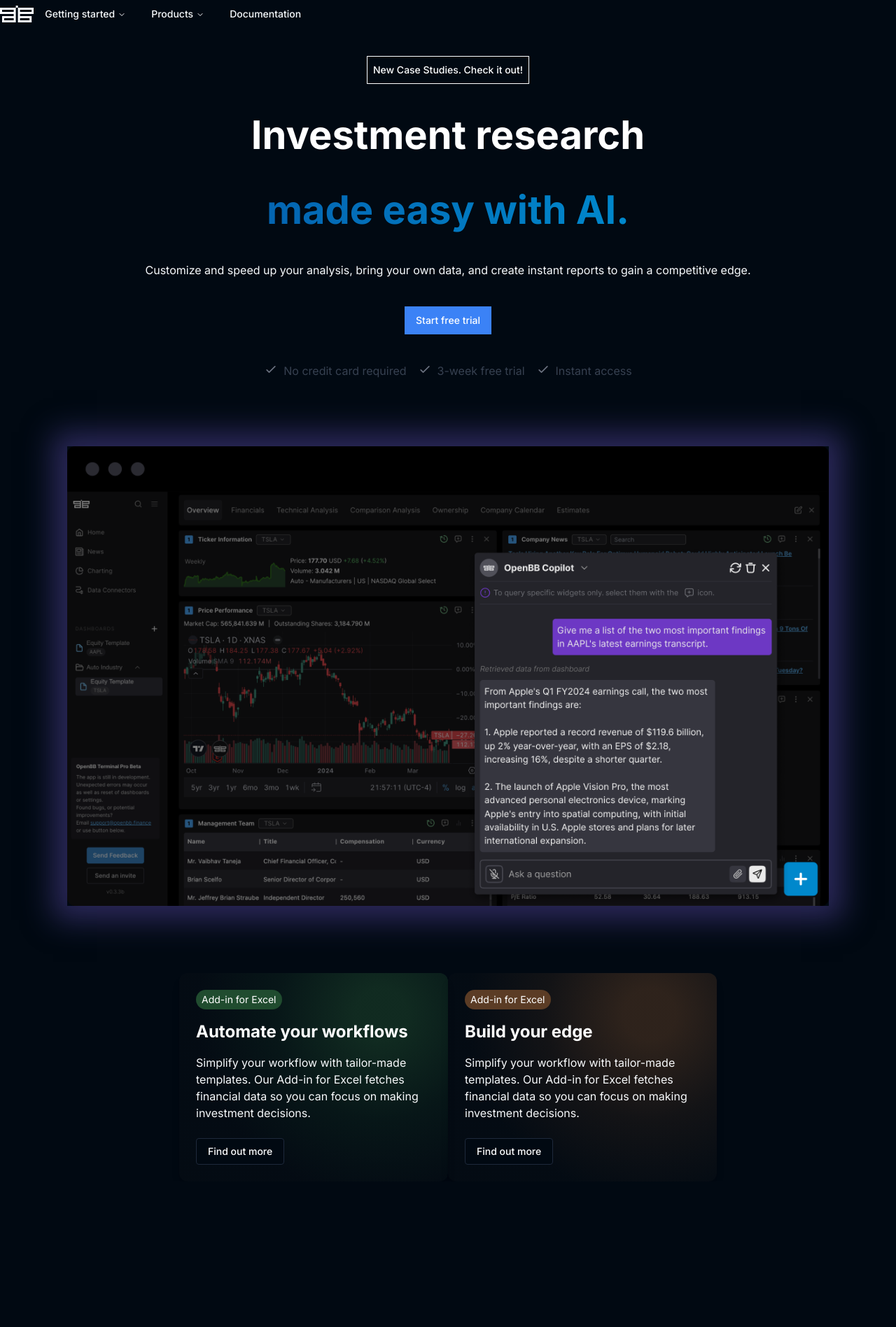
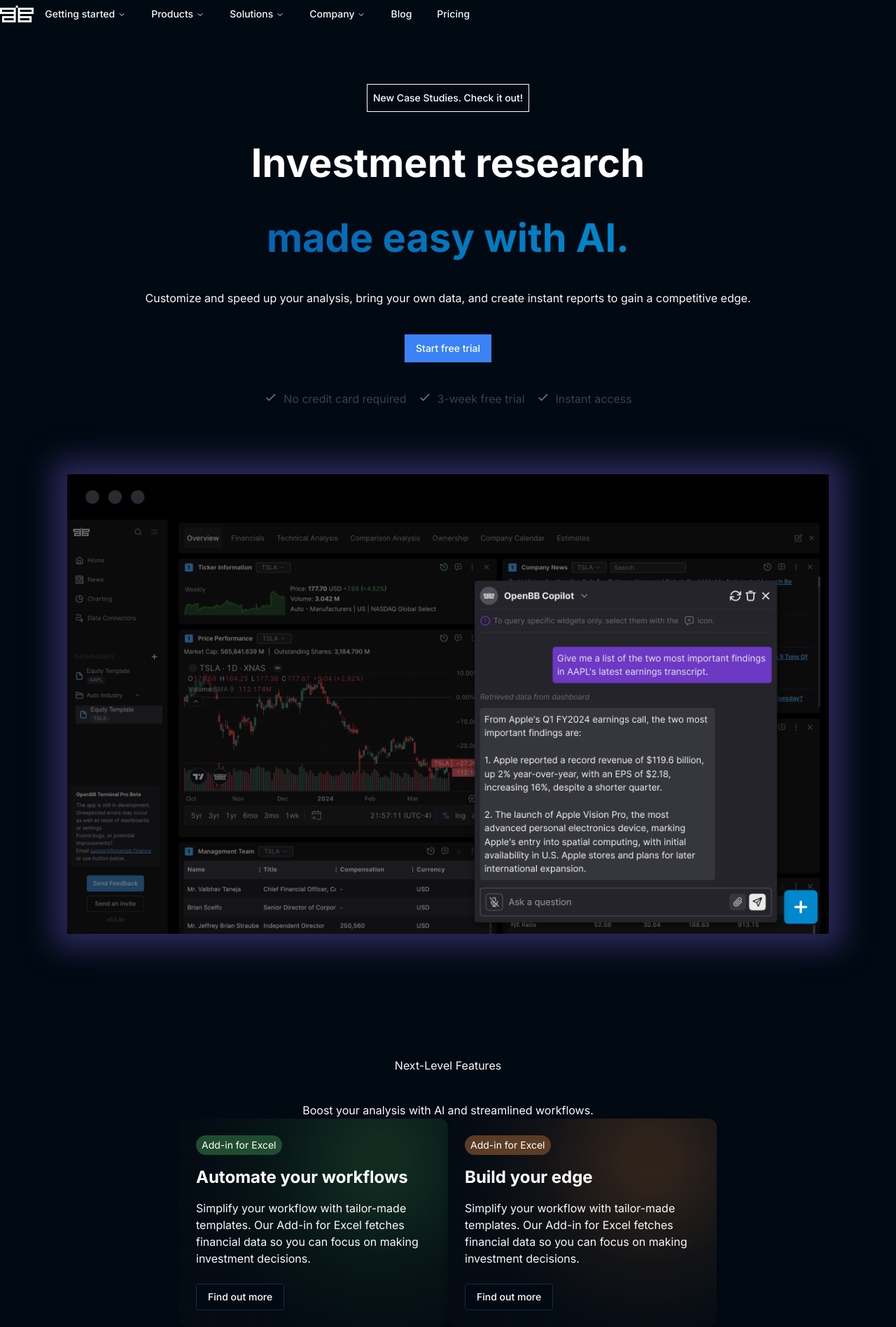
Before and after one commit to SimonZhang04/OpenBBClone, a Next.js app: page / in a window 1280 px wide. Shown: the whole page at 70% size. Before the commit the page ends 1689 px from the top, so only its background shows below. Built offline with nearby package versions, Linux system fonts and the light colour scheme.

Commit message:
update navbar

```diff
--- a/src/app/page.tsx
+++ b/src/app/page.tsx
@@ -6,7 +6,7 @@
 
 export default function Home() {
   return (
-    <main className="flex flex-col items-center justify-center min-h-screen">
+    <main className="flex flex-col items-center justify-center min-h-screen pt-10">
       <section className="container mx-auto mt-8 flex flex-col items-center justify-center space-y-6 md:space-y-10 lg:mt-20">
         <Button className="bg-transparent border-[0.5px] rounded-lg border-white text-white px-2 py-1">
           <p className="text-sm"> New Case Studies. Check it out!</p>
@@ -46,6 +46,10 @@
           sizes="80vw"
         />
       </GlowBorder>
+      <section className="container mx-auto mt-8 flex flex-col items-center justify-center space-y-6 md:space-y-10 lg:mt-20">
+        <h1>Next-Level Features</h1>
+        <p>Boost your analysis with Al and streamlined workflows.</p>
+      </section>
       <div className="flex">
         <Card
           color="#204C2F"
--- a/src/components/Navbar.tsx
+++ b/src/components/Navbar.tsx
@@ -40,7 +40,7 @@
 
 export default function Navbar() {
   return (
-    <NavigationMenu className="fixed w-screen bg-background">
+    <NavigationMenu className="fixed">
       <Logo />
       <NavigationMenuList>
         <NavigationMenuItem>
@@ -93,9 +93,48 @@
           </NavigationMenuContent>
         </NavigationMenuItem>
         <NavigationMenuItem>
+          <NavigationMenuTrigger>Solutions</NavigationMenuTrigger>
+          <NavigationMenuContent>
+            <ul className="grid w-[400px] gap-3 p-4 md:w-[500px] md:grid-cols lg:w-[600px] ">
+              {components.map((component) => (
+                <ListItem
+                  key={component.title}
+                  title={component.title}
+                  href={component.href}
+                >
+                  {component.description}
+                </ListItem>
+              ))}
+            </ul>
+          </NavigationMenuContent>
+        </NavigationMenuItem>
+        <NavigationMenuItem>
+          <NavigationMenuTrigger>Company</NavigationMenuTrigger>
+          <NavigationMenuContent>
+            <ul className="grid w-[400px] gap-3 p-4 md:w-[500px] md:grid-cols lg:w-[600px] ">
+              {components.map((component) => (
+                <ListItem
+                  key={component.title}
+                  title={component.title}
+                  href={component.href}
+                >
+                  {component.description}
+                </ListItem>
+              ))}
+            </ul>
+          </NavigationMenuContent>
+        </NavigationMenuItem>
+        <NavigationMenuItem>
           <Link href="/docs" legacyBehavior passHref>
             <NavigationMenuLink className={navigationMenuTriggerStyle()}>
-              Documentation
+              Blog
+            </NavigationMenuLink>
+          </Link>
+        </NavigationMenuItem>
+        <NavigationMenuItem>
+          <Link href="/docs" legacyBehavior passHref>
+            <NavigationMenuLink className={navigationMenuTriggerStyle()}>
+              Pricing
             </NavigationMenuLink>
           </Link>
         </NavigationMenuItem>
```
